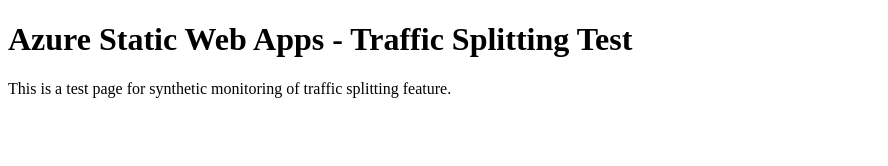
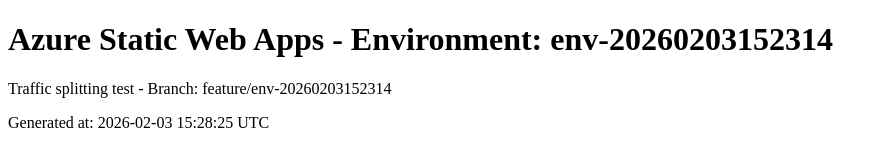
Before and after one commit to skylathadani-ms/synthetics-swa-traffic-20260203152314, a plain HTML site: page index.html in a window 1280 px wide. Shown: the whole page, without its empty margins (0-888 px from the left). Drawn offline with Linux system fonts and the light colour scheme.

Commit message:
Update index.html for env-20260203152314

```diff
--- a/index.html
+++ b/index.html
@@ -1,10 +1,11 @@
 <!DOCTYPE html>
 <html>
 <head>
-<title>Synthetics Test - Traffic Splitting</title>
+<title>Environment: env-20260203152314</title>
 </head>
 <body>
-<h1>Azure Static Web Apps - Traffic Splitting Test</h1>
-<p>This is a test page for synthetic monitoring of traffic splitting feature.</p>
+<h1>Azure Static Web Apps - Environment: env-20260203152314</h1>
+<p>Traffic splitting test - Branch: feature/env-20260203152314</p>
+<p>Generated at: 2026-02-03 15:28:25 UTC</p>
 </body>
 </html>
```
